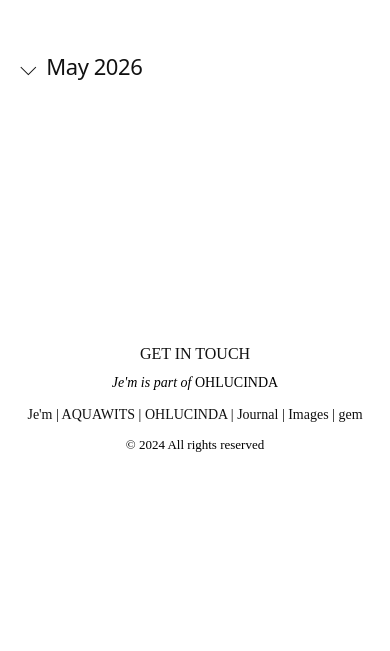
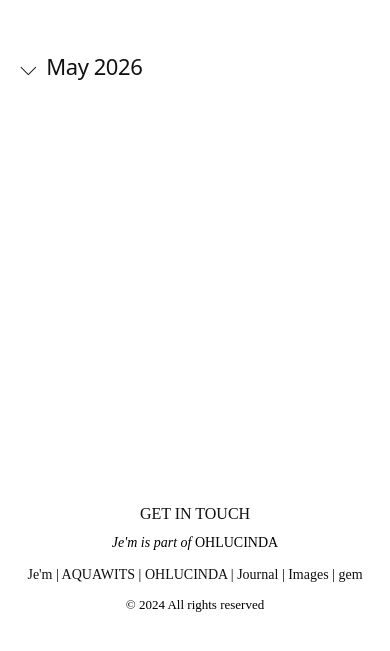
Before and after one commit to ohlucinda/ohlucinda-mobile, a Jekyll site: the page built from index.html, in a window 390 px wide. Shown: the top 651 px of the page. Built offline with Jekyll 4.4.1, drawn with Linux system fonts in a browser that asks for light colours.

Commit message:
Update style.css

```diff
--- a/assets/style.css
+++ b/assets/style.css
@@ -108,7 +108,6 @@ img {
 }
 
 /* iPhone */
-/* iPhone */
 @media (max-width: 768px) {
 
   body {
@@ -132,7 +131,7 @@ img {
   }
 
   .footer {
-    margin-top: 160px;
+    margin-top: 320px;
     padding: 0 20px 38px;
   }
 
```
